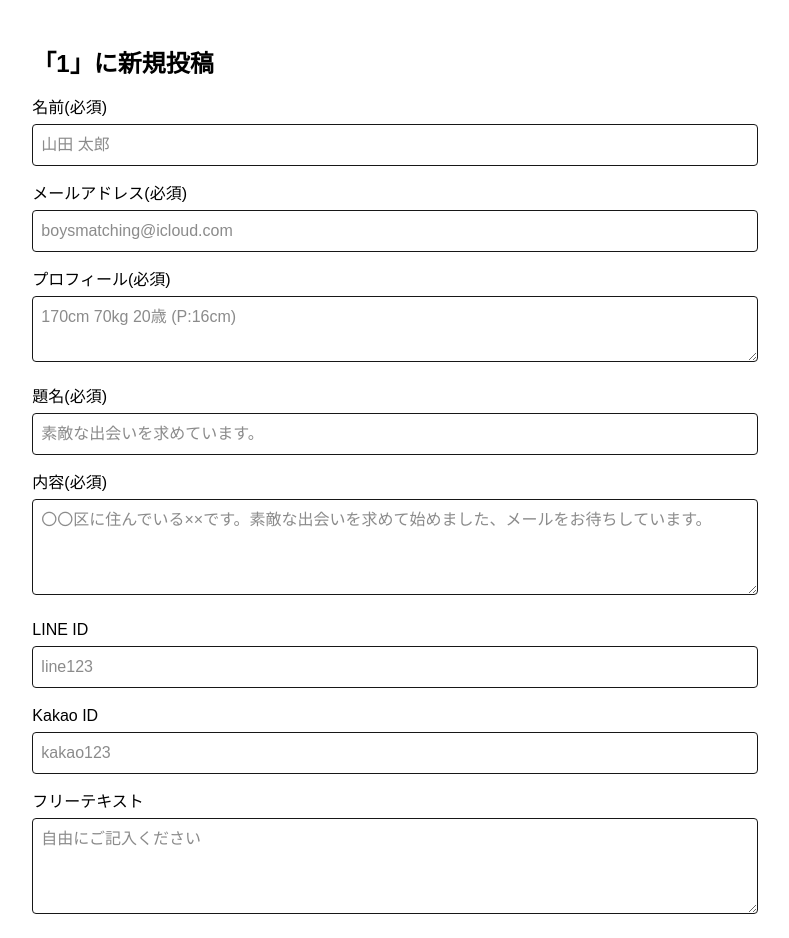
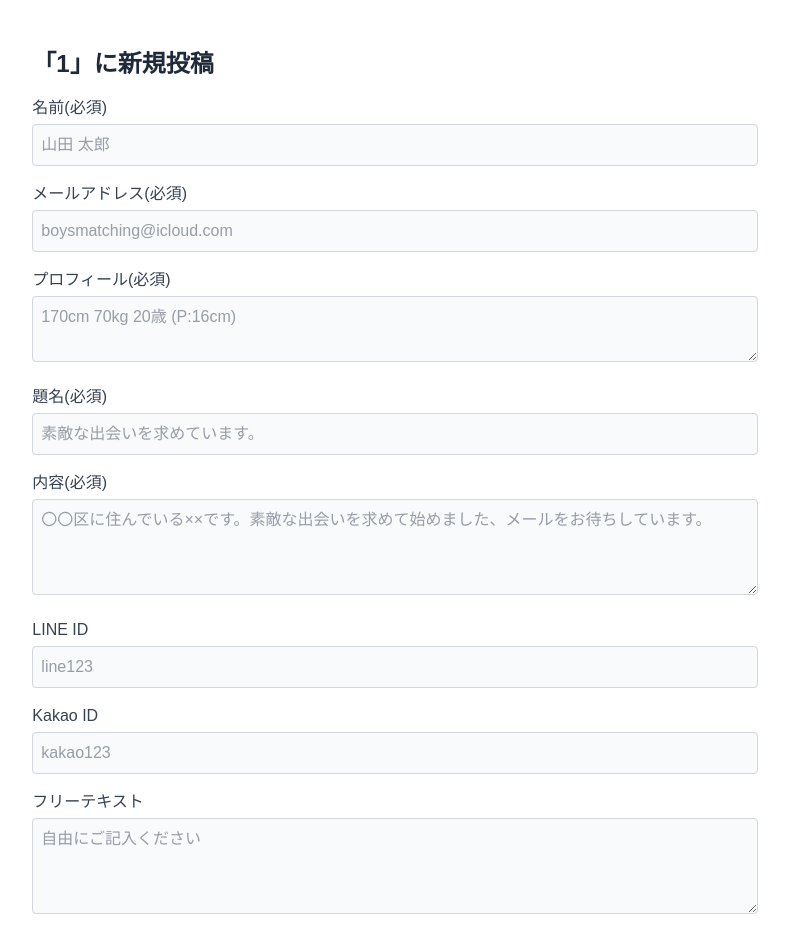
Before and after one commit to Y-Uchida-YU/multi-community-board, a Next.js app: page /02-community-board/1/01-new in a window 1280 px wide. Shown: the top 938 px of the page, without its empty margins (245-1034 px from the left). Built offline with nearby package versions, Linux system fonts and the light colour scheme; no server answers.

Commit message:
feat: lighten form styling

```diff
--- a/app/02-community-board/[pref]/01-new/page.tsx
+++ b/app/02-community-board/[pref]/01-new/page.tsx
@@ -49,11 +49,11 @@ export default function NewPostPage() {
 
   return (
     <div className="p-6">
-      <h1 className="text-2xl font-semibold mb-4 text-black">
+      <h1 className="text-2xl font-semibold mb-4 text-gray-800">
         「{decodedPref}」に新規投稿
       </h1>
       <form onSubmit={handleSubmit} className="space-y-4">
-        <label htmlFor='name' className='block mb-1 font-medium text-black'>
+        <label htmlFor='name' className='block mb-1 font-medium text-gray-700'>
           名前(必須)
         </label>
         <input
@@ -61,9 +61,9 @@ export default function NewPostPage() {
           placeholder="山田 太郎"
           value={name}
           onChange={(e) => setName(e.target.value)}
-          className="w-full p-2 border rounded"
+          className="w-full p-2 border border-gray-300 rounded text-gray-700 bg-gray-50"
         />
-        <label htmlFor='email' className='block mb-1 font-medium text-black'>
+        <label htmlFor='email' className='block mb-1 font-medium text-gray-700'>
           メールアドレス(必須)
         </label>
         <input
@@ -71,18 +71,18 @@ export default function NewPostPage() {
           placeholder="boysmatching@icloud.com"
           value={email}
           onChange={(e) => setEmail(e.target.value)}
-          className="w-full p-2 border rounded"
+          className="w-full p-2 border border-gray-300 rounded text-gray-700 bg-gray-50"
         />
-        <label htmlFor='email' className='block mb-1 font-medium text-black'>
+        <label htmlFor='email' className='block mb-1 font-medium text-gray-700'>
           プロフィール(必須)
         </label>
         <textarea
           placeholder="170cm 70kg 20歳 (P:16cm)"
           value={profile}
           onChange={(e) => setProfile(e.target.value)}
-          className="w-full p-2 border rounded"
+          className="w-full p-2 border border-gray-300 rounded text-gray-700 bg-gray-50"
         />
-        <label htmlFor='title' className='block mb-1 font-medium text-black'>
+        <label htmlFor='title' className='block mb-1 font-medium text-gray-700'>
           題名(必須)
         </label>
         <input
@@ -91,9 +91,9 @@ export default function NewPostPage() {
           value={title}
           onChange={(e) => setTitle(e.target.value)}
           required
-          className="w-full p-2 border rounded"
+          className="w-full p-2 border border-gray-300 rounded text-gray-700 bg-gray-50"
         />
-        <label htmlFor='Post' className='block mb-1 font-medium text-black'>
+        <label htmlFor='Post' className='block mb-1 font-medium text-gray-700'>
           内容(必須)
         </label>
         <textarea
@@ -101,9 +101,9 @@ export default function NewPostPage() {
           value={content}
           onChange={(e) => setContent(e.target.value)}
           required
-          className="w-full p-2 border rounded h-24"
+          className="w-full p-2 border border-gray-300 rounded text-gray-700 bg-gray-50 h-24"
         />
-        <label htmlFor='lineId' className='block mb-1 font-medium text-black'>
+        <label htmlFor='lineId' className='block mb-1 font-medium text-gray-700'>
           LINE ID
         </label>
         <input
@@ -111,9 +111,9 @@ export default function NewPostPage() {
           placeholder="line123"
           value={lineId}
           onChange={(e) => setLineId(e.target.value)}
-          className="w-full p-2 border rounded"
+          className="w-full p-2 border border-gray-300 rounded text-gray-700 bg-gray-50"
         />
-        <label htmlFor='kakaoId' className='block mb-1 font-medium text-black'>
+        <label htmlFor='kakaoId' className='block mb-1 font-medium text-gray-700'>
           Kakao ID
         </label>
         <input
@@ -121,18 +121,18 @@ export default function NewPostPage() {
           placeholder="kakao123"
           value={kakaoId}
           onChange={(e) => setKakaoId(e.target.value)}
-          className="w-full p-2 border rounded"
+          className="w-full p-2 border border-gray-300 rounded text-gray-700 bg-gray-50"
         />
-        <label htmlFor='free' className='block mb-1 font-medium text-black'>
+        <label htmlFor='free' className='block mb-1 font-medium text-gray-700'>
           フリーテキスト
         </label>
         <textarea
           placeholder="自由にご記入ください"
           value={free}
           onChange={(e) => setFree(e.target.value)}
-          className="w-full p-2 border rounded h-24"
+          className="w-full p-2 border border-gray-300 rounded text-gray-700 bg-gray-50 h-24"
         />
-        <label htmlFor='email' className='block mb-1 font-medium text-black'>
+        <label htmlFor='email' className='block mb-1 font-medium text-gray-700'>
           削除キー(必須)　※投稿の削除に必用なキー設定
         </label>
         <input
@@ -141,7 +141,7 @@ export default function NewPostPage() {
           value={deleteKey}
           onChange={(e) => setDeleteKey(e.target.value)}
           required
-          className="w-full p-2 border rounded"
+          className="w-full p-2 border border-gray-300 rounded text-gray-700 bg-gray-50"
         />
         <div className="flex space-x-2">
           <button
--- a/app/02-community-board/[pref]/03-mail/[id]/page.tsx
+++ b/app/02-community-board/[pref]/03-mail/[id]/page.tsx
@@ -82,7 +82,7 @@ export default function MailPage() {
 
   return (
     <main className="p-6 bg-white shadow-lg rounded-xl">
-      <h1 className="text-2xl font-semibold mb-4">
+      <h1 className="text-2xl font-semibold mb-4 text-gray-800">
         メール送信
       </h1>
       <form onSubmit={handleSend} className="space-y-4">
@@ -90,7 +90,7 @@ export default function MailPage() {
           <label className="block text-sm font-medium text-gray-700">
             宛先（匿名表示）
           </label>
-          <p className="mt-1 text-gray-900">{maskedEmail}</p>
+          <p className="mt-1 text-gray-800">{maskedEmail}</p>
         </div>
 
         <div>
@@ -102,7 +102,7 @@ export default function MailPage() {
             type="email"
             value={fromEmail}
             onChange={(e) => { setFromEmail(e.target.value); setErrorMsg('') }}
-            className="mt-1 w-full p-2 border rounded"
+            className="mt-1 w-full p-2 border border-gray-300 rounded text-gray-700 bg-gray-50"
             required
           />
         </div>
@@ -116,7 +116,7 @@ export default function MailPage() {
             type="text"
             value={subject}
             onChange={(e) => { setSubject(e.target.value); setErrorMsg('') }}
-            className="mt-1 w-full p-2 border rounded"
+            className="mt-1 w-full p-2 border border-gray-300 rounded text-gray-700 bg-gray-50"
             required
           />
         </div>
@@ -130,7 +130,7 @@ export default function MailPage() {
             rows={6}
             value={body}
             onChange={(e) => { setBody(e.target.value); setErrorMsg('') }}
-            className="mt-1 w-full p-2 border rounded"
+            className="mt-1 w-full p-2 border border-gray-300 rounded text-gray-700 bg-gray-50"
             required
           />
         </div>
```
